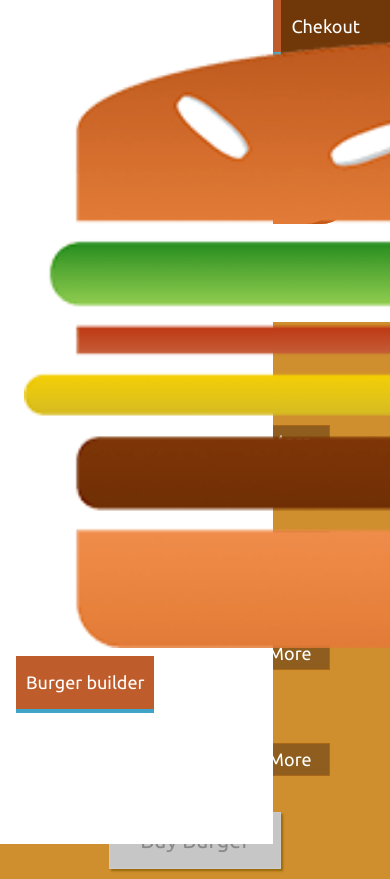
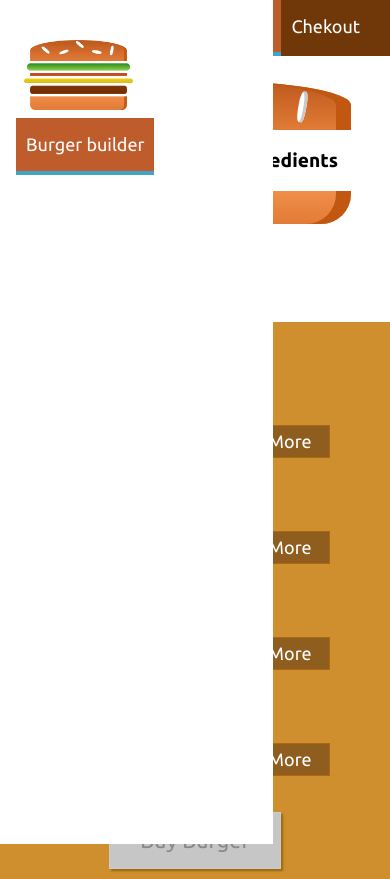
Before and after one commit to MykolajKrusser/burger_builder, a React app in the folder burger-builder/: page / in a window 390 px wide. Built offline with nearby package versions, Linux system fonts and the light colour scheme.

Commit message:
responsive logo

```diff
--- a/burger-builder/src/components/Logo/Logo.css
+++ b/burger-builder/src/components/Logo/Logo.css
@@ -1,7 +1,7 @@
 .Logo{
     background-color: white;
     padding: 8px;
-    height: 80%;
+    height: 100%;
     box-sizing: border-box;
     border-radius: 5px;
 }
--- a/burger-builder/src/components/Logo/Logo.js
+++ b/burger-builder/src/components/Logo/Logo.js
@@ -3,7 +3,7 @@ import classes from './Logo.css';
 import burgerLogo from '../../assets/img/burger-logo.png';
 const logo = (props)=>(
     <div className={classes.Logo}>
-        <img src={burgerLogo} alt="Burger Logo"/>
+        <img src={burgerLogo} style={{height: props.height}} alt="Burger Logo"/>
     </div>
 );
 export default logo;
--- a/burger-builder/src/components/Navigation/SideDrawer/SideDrawer.css
+++ b/burger-builder/src/components/Navigation/SideDrawer/SideDrawer.css
@@ -26,3 +26,6 @@
 .Close{
     transform: translateX(-100%);
 }
+.Logo{
+    height: 11%;
+}
--- a/burger-builder/src/components/Navigation/SideDrawer/SideDrawer.js
+++ b/burger-builder/src/components/Navigation/SideDrawer/SideDrawer.js
@@ -6,7 +6,9 @@ const sideDrawer = (props)=>{
 
     return(
         <div className={classes.SideDrawer}>
-            <Logo/>
+            <div className={classes.Logo}>
+                <Logo/>
+            </div>
             <nav>
                 <NavigationItems/>
             </nav>
--- a/burger-builder/src/components/Navigation/ToolBar/ToolBar.css
+++ b/burger-builder/src/components/Navigation/ToolBar/ToolBar.css
@@ -15,3 +15,6 @@
 .ToolBar nav{
     height: 100%;
 }
+.Logo{
+    height: 80%;
+}
--- a/burger-builder/src/components/Navigation/ToolBar/ToolBar.js
+++ b/burger-builder/src/components/Navigation/ToolBar/ToolBar.js
@@ -6,7 +6,9 @@ import NavigationItems from '../NavigationItems/NavigationItems';
 const toolbar = (props)=>(
     <header className={classes.ToolBar}>
         <div>MENU</div>
-        <Logo/>
+        <div className={classes.Logo}>
+            <Logo/>
+        </div>
         <nav>
             <NavigationItems/>
         </nav>
```
